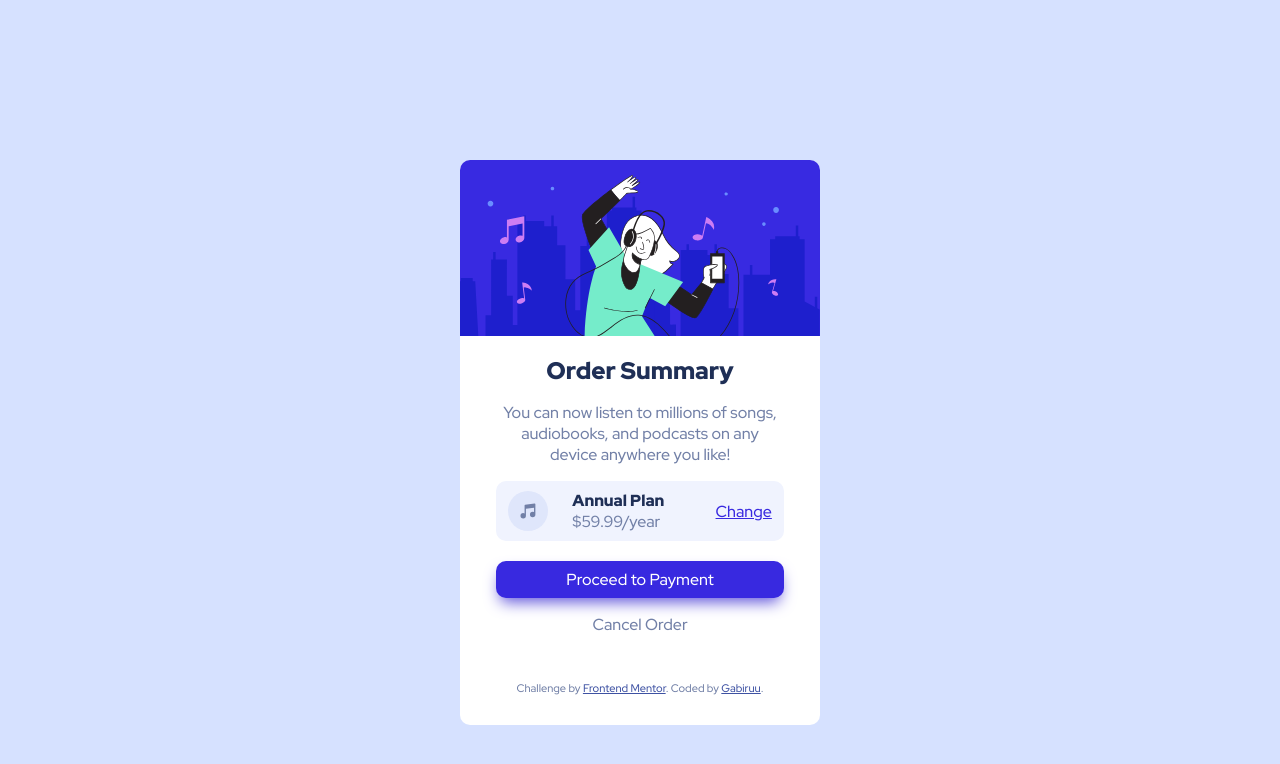
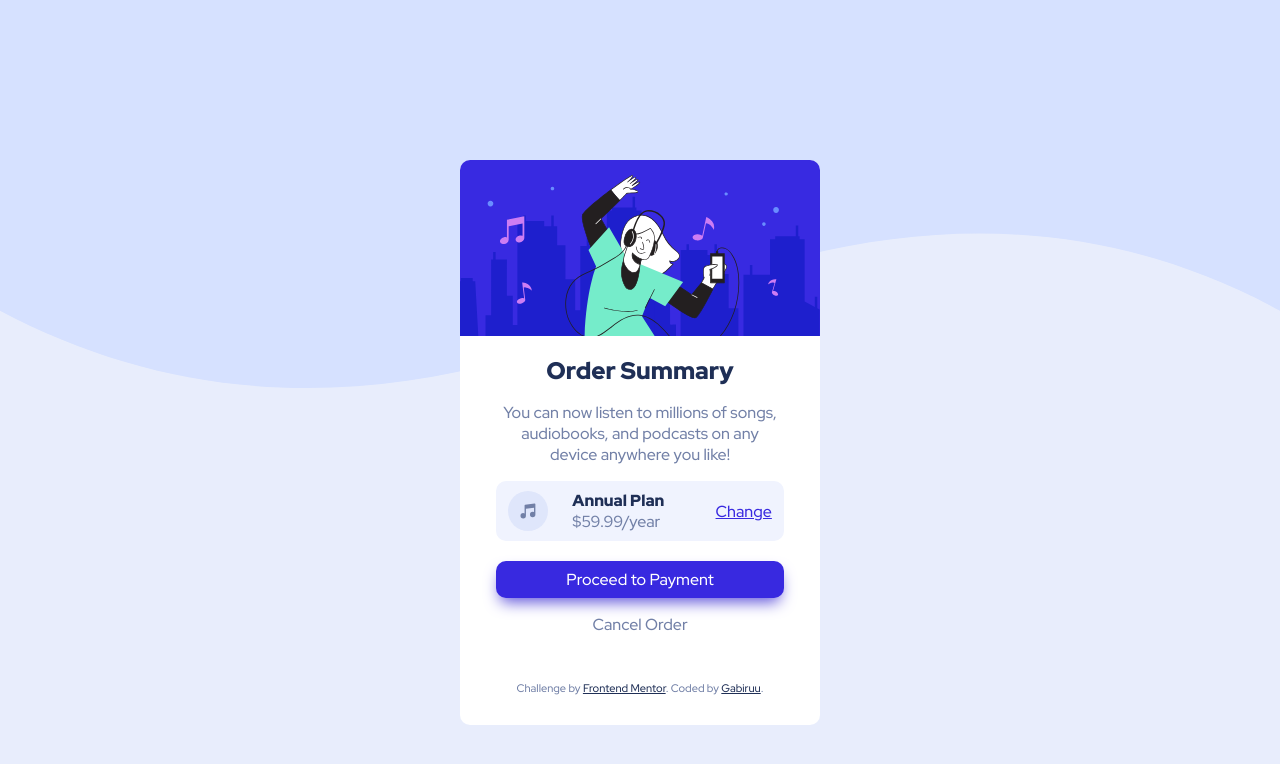
Before and after one commit to Gabiruu/Order-summary-component, a plain HTML site: page index.html in a window 1280 px wide. Drawn offline with Linux system fonts and the light colour scheme.

Commit message:
Corrigindo Background e links

```diff
--- a/style.css
+++ b/style.css
@@ -25,8 +25,8 @@
 */
 
 @import url("https://fonts.googleapis.com/css2?family=Red+Hat+Display:wght@500;700;900&display=swap");
-
-.cores {
+/*
+.collors {
   margin: 0px;
   background-color: hsl(225, 100%, 98%);
   background-color: hsl(225, 100%, 94%);
@@ -35,12 +35,16 @@
   background-color: hsl(224, 23%, 55%);
   background-color: hsl(223, 47%, 23%);
 }
-
+*/
 body {
   margin: 0;
   color: hsl(224, 23%, 55%);
-  background-color: hsl(224, 100%, 92%);
+  background-color: hsl(225, 100%, 1);
   font-family: "Red Hat Display", sans-serif;
+  background: url(images/pattern-background-desktop.svg) no-repeat top left,
+    hsl(225deg 78% 95%);
+  background-size: contain;
+  display: block;
 }
 
 .card {
@@ -108,13 +112,12 @@ body {
   font-weight: 900;
   color: hsl(223, 47%, 23%);
 }
-.second-line {
-}
 
 .card-info span {
   margin: auto;
   color: hsl(245, 75%, 52%);
   text-decoration: underline;
+  cursor: pointer;
 }
 .card-info span:hover {
   color: hsl(245, 60%, 65%);
@@ -129,6 +132,7 @@ body {
   padding: 8px 0;
   -webkit-box-shadow: 0px 8px 15px -4px hsl(245, 65%, 59%);
   box-shadow: 0px 8px 15px -4px hsl(245, 65%, 59%);
+  cursor: pointer;
 }
 
 .button:hover {
@@ -137,6 +141,7 @@ body {
 
 .cancel-order:hover {
   color: hsl(223, 47%, 23%);
+  cursor: pointer;
 }
 
 .attribution {
@@ -147,6 +152,9 @@ body {
 
 .attribution a {
   color: hsl(228, 45%, 44%);
+}
+.attribution a {
+  color: hsl(223, 47%, 23%);
 }
 
 @media screen and (max-width: 400px) {
```
